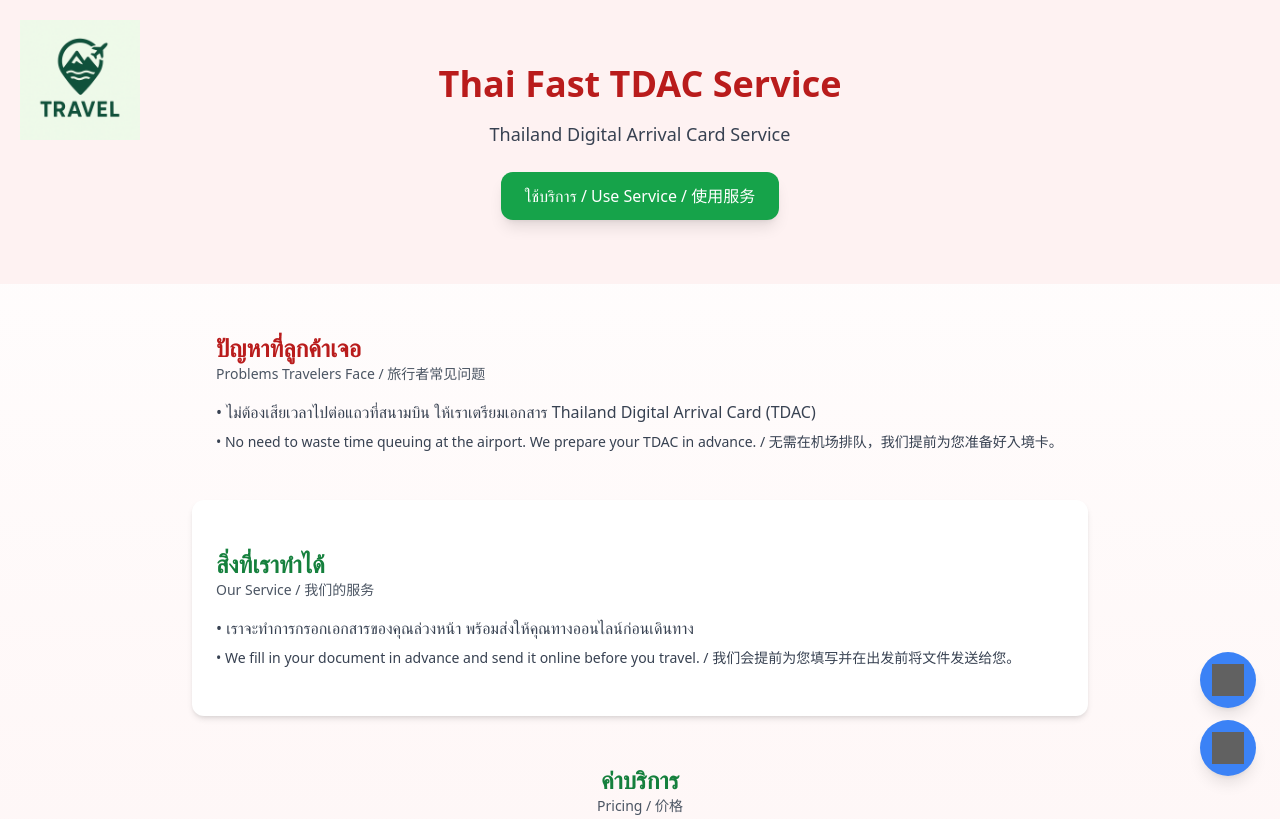
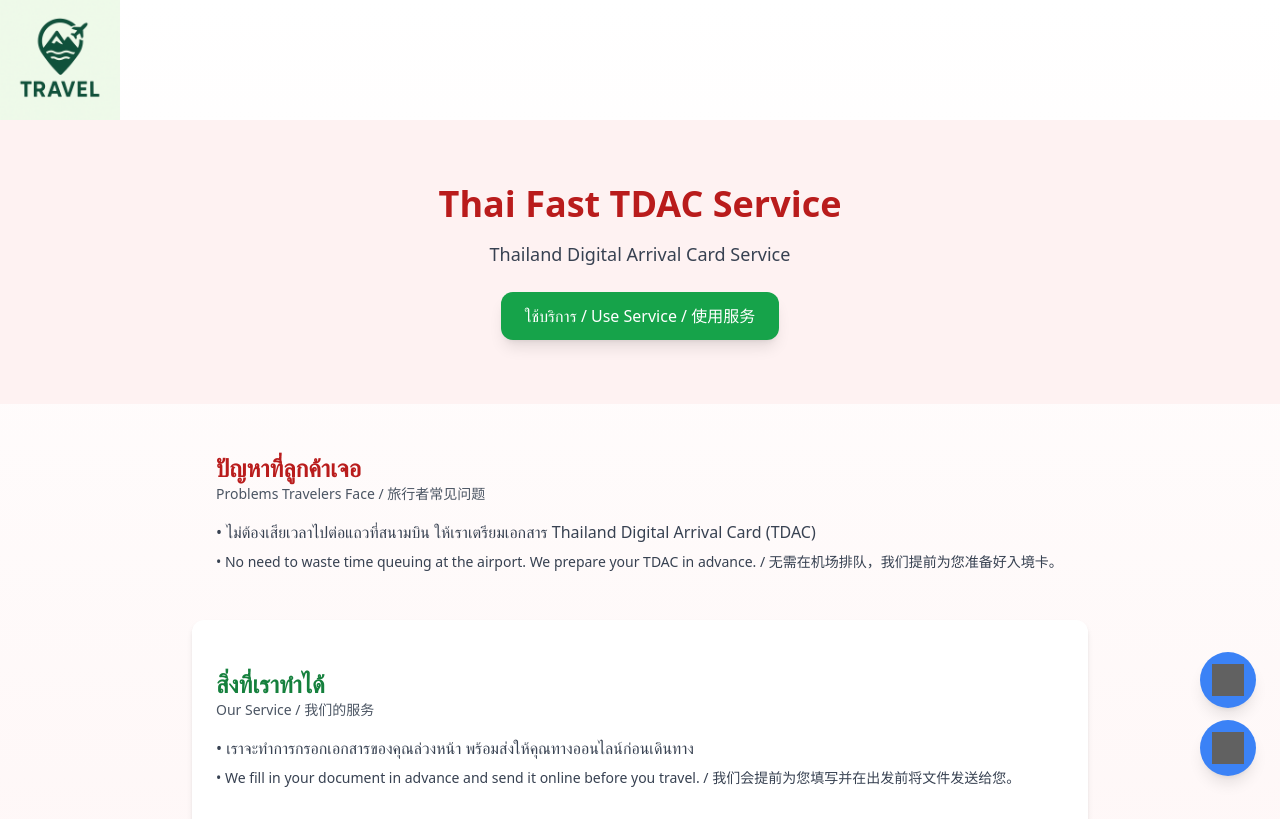
Before and after one commit to saiifah-dotcom/Thai-Fast-Service, a plain HTML site: page index.html in a window 1280 px wide. Shown: the top 819 px of the page. Drawn offline with nearby package versions, Linux system fonts and the light colour scheme; grey boxes are pictures that could not be loaded.

Commit message:
Update index.html

```diff
--- a/index.html
+++ b/index.html
@@ -12,7 +12,7 @@
   <!-- Hero Section -->
   <style>
 .logo {
-    position: fixed; /* ตำแหน่งคงที่บนหน้าจอ */
+   /* position: fixed; /* ตำแหน่งคงที่บนหน้าจอ */
     top: 20px;       /* ระยะจากบน */
     left: 20px;      /* ระยะจากซ้าย */
     width: 120px;    /* ขนาดคงที่สำหรับคอม */
```
